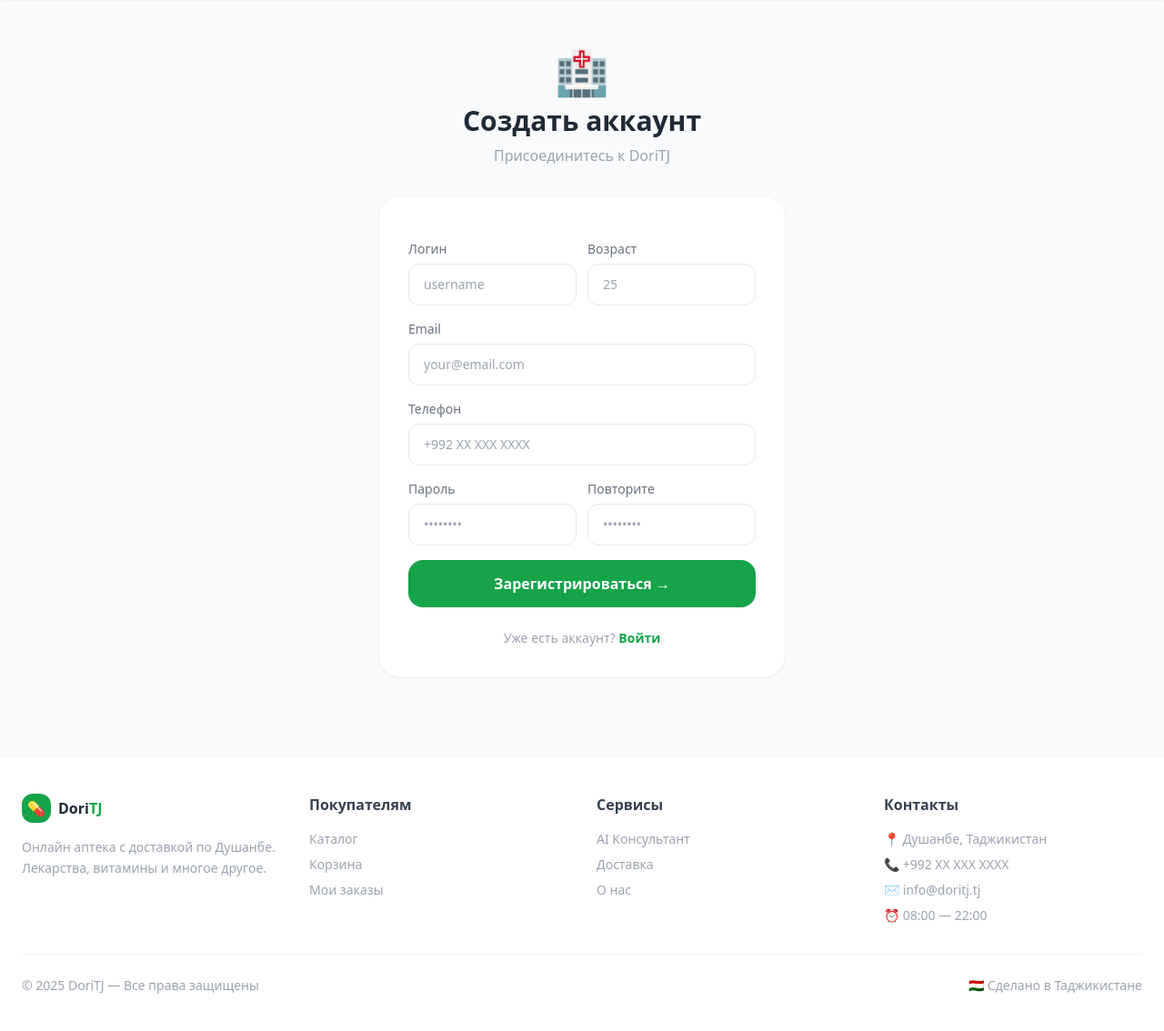
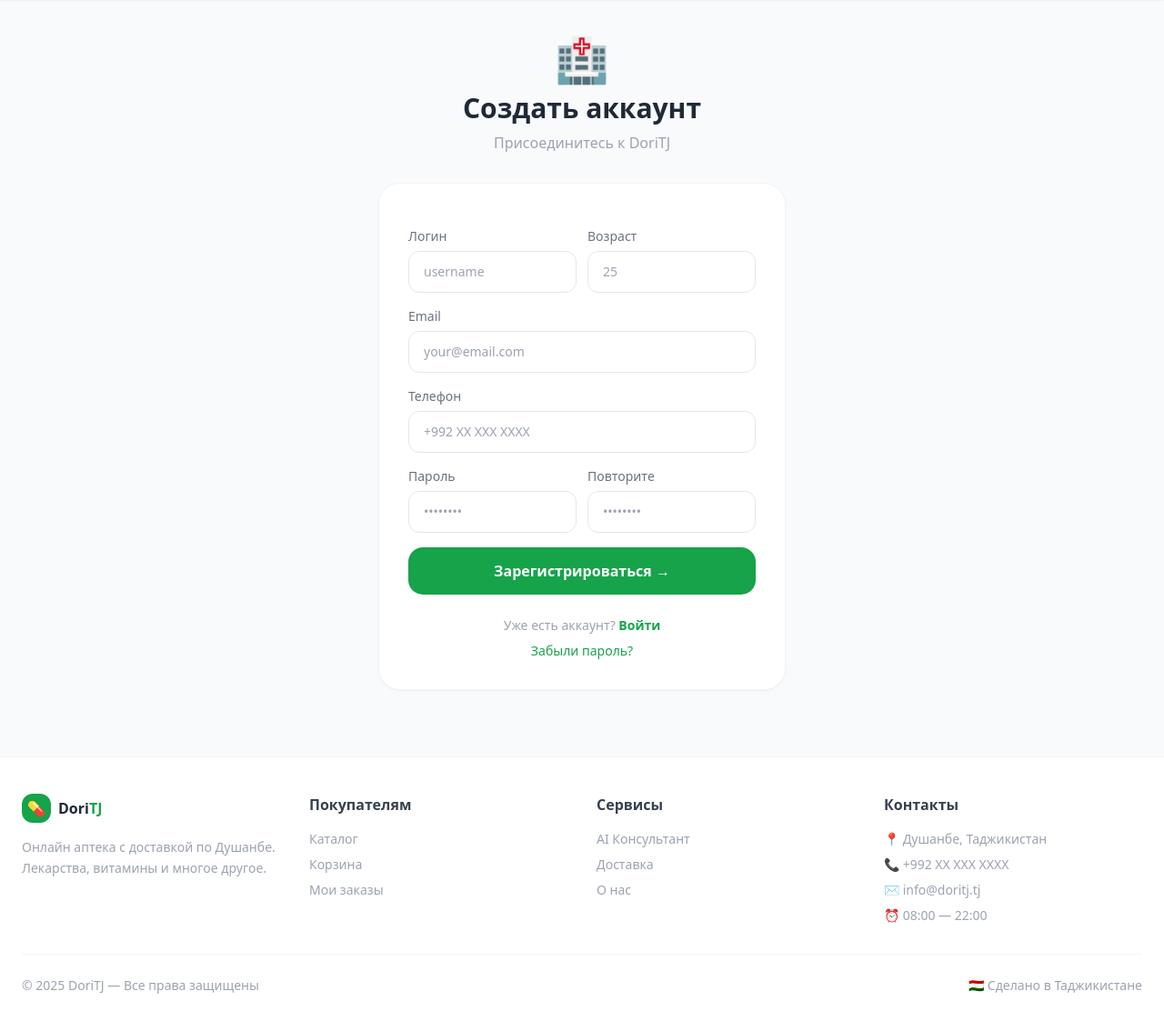
Before and after one commit to AsadovSarfarozzzzzz/DORU.TJ, a Django app: page /accounts/register/ in a window 1280 px wide. Shown: the part 111-1245 px from the top of the page at 91% size. Run offline with Django 4.2, Linux system fonts and the light colour scheme; some libraries are stand-ins or nearby versions.

Commit message:
update and reshil problema

```diff
--- a/accounts/urls.py
+++ b/accounts/urls.py
@@ -9,4 +9,5 @@
     path('profile/', views.profile_view, name='profile'),
     path('forgot/', views.forgot_password, name='forgot_password'),
     path('reset/', views.reset_password, name='reset_password'),
+    path('resend-code/', views.resend_code, name='resend_code'),
 ]
--- a/accounts/views.py
+++ b/accounts/views.py
@@ -87,6 +87,13 @@
         form = LoginForm()
     return render(request, 'login.html', {'form': form})
 
+def resend_code(request):
+    if request.method == 'POST':
+        username = request.POST.get('username')
+        user = User.objects.filter(username=username, is_active=False).first()
+        if user:
+            send_confirmation_email(user)
+    return render(request, 'confirm_email.html', {'username': username})
 
 def logout_user(request):
         logout(request)
--- a/templates/register.html
+++ b/templates/register.html
@@ -9,7 +9,6 @@
 </div>
 
 <div class="bg-white rounded-3xl border border-gray-100 p-8 shadow-sm">
-
     {% if form.errors %}
     <div class="bg-red-50 border border-red-100 text-red-600 px-4 py-3 rounded-xl text-sm mb-5">
         ⚠️
@@ -17,6 +16,12 @@
             {% for error in field.errors %}{{ error }}{% endfor %}
         {% endfor %}
         {% for error in form.non_field_errors %}{{ error }}{% endfor %}
+    </div>
+    {% endif %}
+
+    {% if error %}
+    <div class="bg-red-50 border border-red-100 text-red-600 px-4 py-3 rounded-xl text-sm mb-5">
+        ⚠️ {{ error }}
     </div>
     {% endif %}
 
@@ -64,14 +69,18 @@
                        class="w-full border border-gray-200 rounded-xl px-4 py-3 text-sm focus:outline-none focus:border-green-400 transition">
             </div>
         </div>
-        <button type="submit" class="w-full bg-green-600 text-white font-bold py-3.5 rounded-2xl hover:bg-green-700 transition text-base mt-2">
-           <a href="{% url 'register' %}">Зарегистрироваться →</a>
+        <button type="submit"
+                class="w-full bg-green-600 text-white font-bold py-3.5 rounded-2xl hover:bg-green-700 transition text-base mt-2">
+            Зарегистрироваться →
         </button>
     </form>
 
     <p class="text-center text-gray-400 text-sm mt-6">
         Уже есть аккаунт?
-        <a href="/accounts/login/" class="text-green-600 font-semibold hover:underline">Войти</a>
+        <a href="{% url 'login_user' %}" class="text-green-600 font-semibold hover:underline">Войти</a>
+    </p>
+    <p class="text-center text-gray-400 text-sm mt-2">
+        <a href="{% url 'forgot_password' %}" class="text-green-600 hover:underline">Забыли пароль?</a>
     </p>
 </div>
 </div>
```
Also changed, not shown: templates/confirm_email.html (+6 -15 lines), db.sqlite3.
